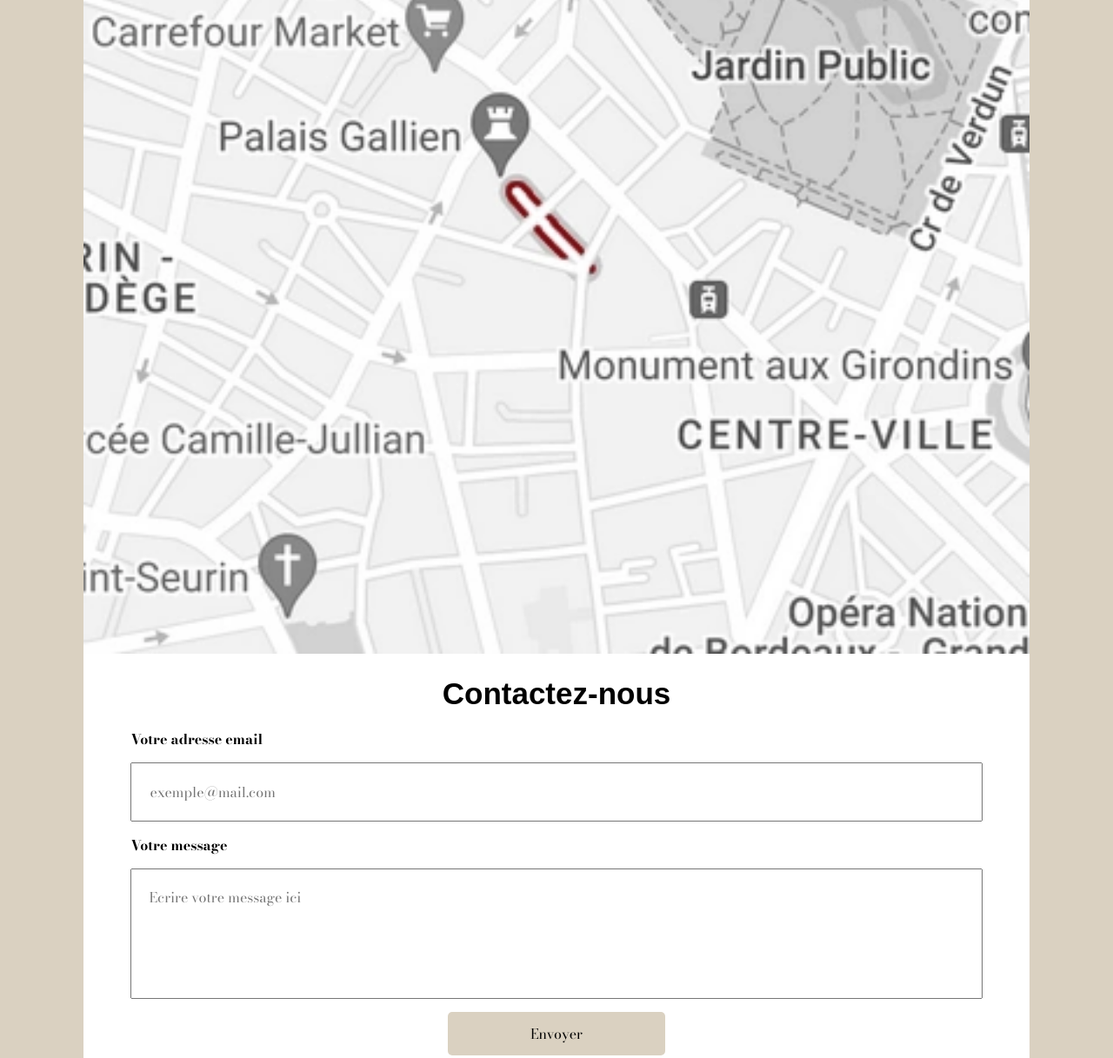
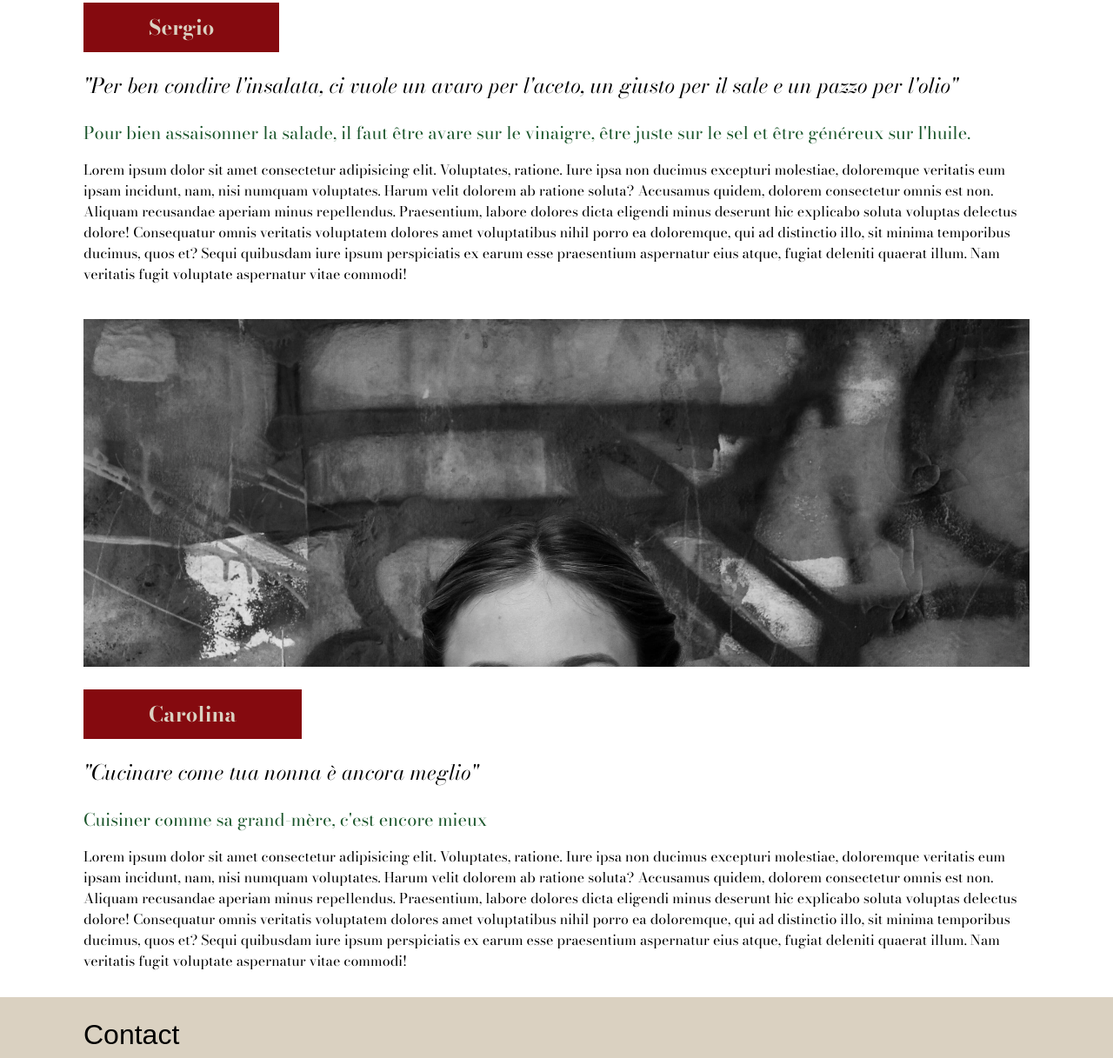
Before and after one commit to Hephos/La_Salumeria_CDUI, a plain HTML site: page index.html in a window 1280 px wide. Shown: the part 4865-6082 px from the top of the page at 87% size. Drawn offline with nearby package versions, Linux system fonts and the light colour scheme; a web font is replaced by a local one.

Commit message:
✨ | Teams
- Ajout de la partie équipe.

```diff
--- a/assets/styles/style.css
+++ b/assets/styles/style.css
@@ -236,11 +236,44 @@ body {
     background-color: var(--salumeria-red);
     color: var(--salumeria-white);
 }
+.btn--product:hover {
+    color: var(--salumeria-red);
+}
 
 
 /** Teams **/
 #teams > .section__heading {
     padding-top: 0;
+}
+
+.team__photography {
+    max-height: 400px;
+    object-fit: cover;
+    object-position: top;
+    width: 100%;
+}
+
+.team__name {
+    background-color: var(--salumeria-red);
+    color: var(--salumeria-yellow);
+    display: flex;
+    font-size: 24px;
+    font-weight: bold;
+    margin: 20px 0;
+    padding: 10px 75px;
+    width: fit-content;
+}
+
+.team__quote {
+    font-size: 24px;
+    font-style: italic;
+    margin-bottom: 20px;
+}
+
+.team__tip {
+    color: var(--salumeria-green);
+    font-size: 20px;
+    margin-bottom: 15px;
 }
 
 
--- a/index.html
+++ b/index.html
@@ -94,7 +94,7 @@
                         </div>
                         <div class="product__footer">
                             <p class="product__description">
-                                Vins et spirituex italiens venant de plusieurs régions du Nord de l'Italie
+                                Vins et spiritueux italiens venant de plusieurs régions du Nord de l'Italie
                             </p>
                         </div>
                     </div>
@@ -104,6 +104,34 @@
         </section>
         <section id="teams">
             <h2 class="heading section__heading">L'équipe</h2>
+            <div class="container__block team">
+                <img alt="Barista men" class="team__photography" loading="lazy" src="./assets/images/barista.webp">
+                <span class="team__name">Sergio</span>
+                <p class="team__quote">
+                    "Per ben condire l'insalata, ci vuole un avaro per l'aceto, un giusto per il sale e un pazzo per l'olio"
+                </p>
+                <p class="team__tip">
+                    Pour bien assaisonner la salade, il faut être avare sur le vinaigre, être juste sur le sel et être généreux sur l'huile.
+                </p>
+                <p class="team__description">
+                    Lorem ipsum dolor sit amet consectetur adipisicing elit. Voluptates, ratione. Iure ipsa non ducimus excepturi molestiae, doloremque veritatis eum ipsam incidunt, nam, nisi numquam voluptates. Harum velit dolorem ab ratione soluta? Accusamus quidem, dolorem consectetur omnis est non. Aliquam recusandae aperiam minus repellendus. Praesentium, labore dolores dicta eligendi minus deserunt hic explicabo soluta voluptas delectus dolore! Consequatur omnis veritatis voluptatem dolores amet voluptatibus nihil porro ea doloremque, qui ad distinctio illo, sit minima temporibus ducimus, quos et? Sequi quibusdam iure ipsum perspiciatis ex earum esse praesentium aspernatur eius atque, fugiat deleniti quaerat illum. Nam veritatis fugit voluptate aspernatur vitae commodi!
+                </p>
+            </div>
+            <div class="team">
+                <div class="container__block team">
+                    <img alt="Barista men" class="team__photography" loading="lazy" src="./assets/images/hotesse_boutique_la_salumeria.webp">
+                    <span class="team__name">Carolina</span>
+                    <p class="team__quote">
+                        "Cucinare come tua nonna è ancora meglio"
+                    </p>
+                    <p class="team__tip">
+                        Cuisiner comme sa grand-mère, c'est encore mieux
+                    </p>
+                    <p class="team__description">
+                        Lorem ipsum dolor sit amet consectetur adipisicing elit. Voluptates, ratione. Iure ipsa non ducimus excepturi molestiae, doloremque veritatis eum ipsam incidunt, nam, nisi numquam voluptates. Harum velit dolorem ab ratione soluta? Accusamus quidem, dolorem consectetur omnis est non. Aliquam recusandae aperiam minus repellendus. Praesentium, labore dolores dicta eligendi minus deserunt hic explicabo soluta voluptas delectus dolore! Consequatur omnis veritatis voluptatem dolores amet voluptatibus nihil porro ea doloremque, qui ad distinctio illo, sit minima temporibus ducimus, quos et? Sequi quibusdam iure ipsum perspiciatis ex earum esse praesentium aspernatur eius atque, fugiat deleniti quaerat illum. Nam veritatis fugit voluptate aspernatur vitae commodi!
+                    </p>
+                </div>
+            </div>
         </section>
         <section id="contact">
             <h2 class="heading section__heading">Contact</h2>
```
